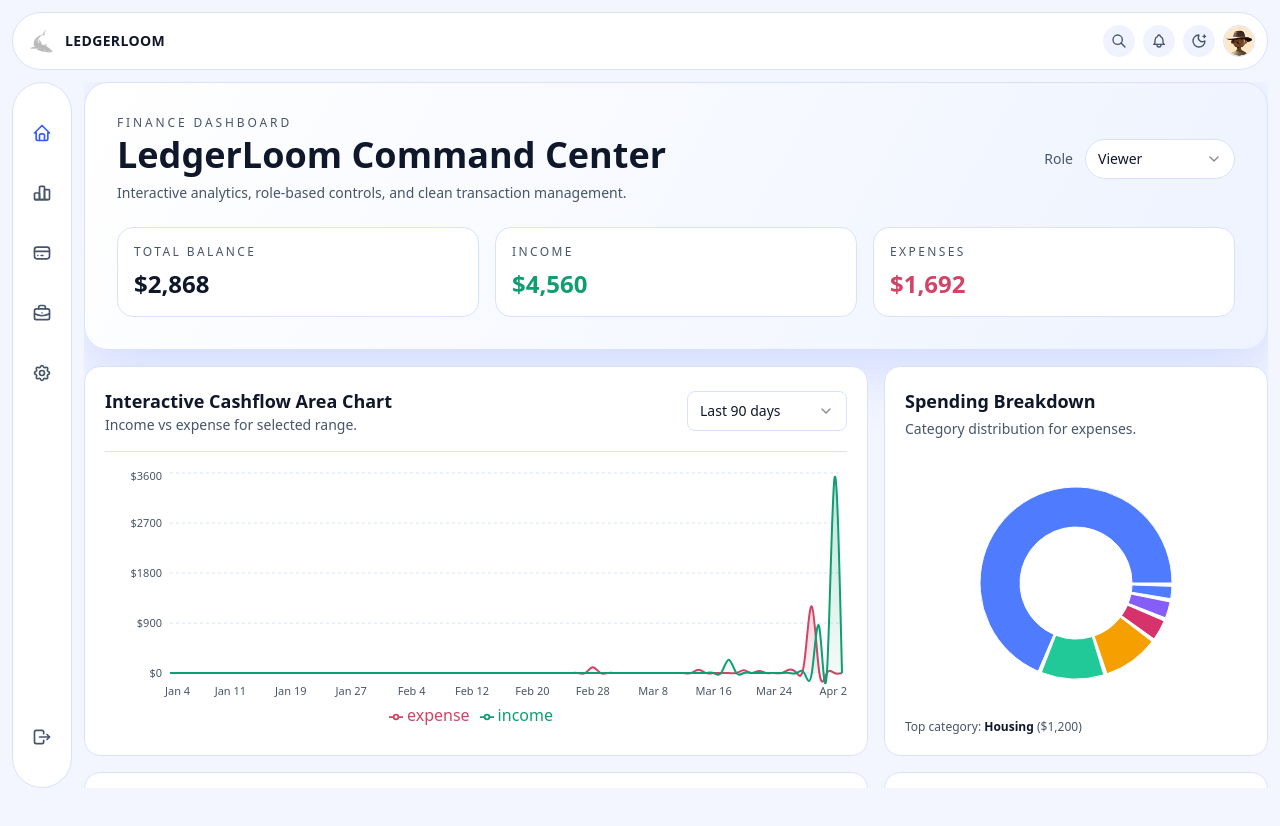
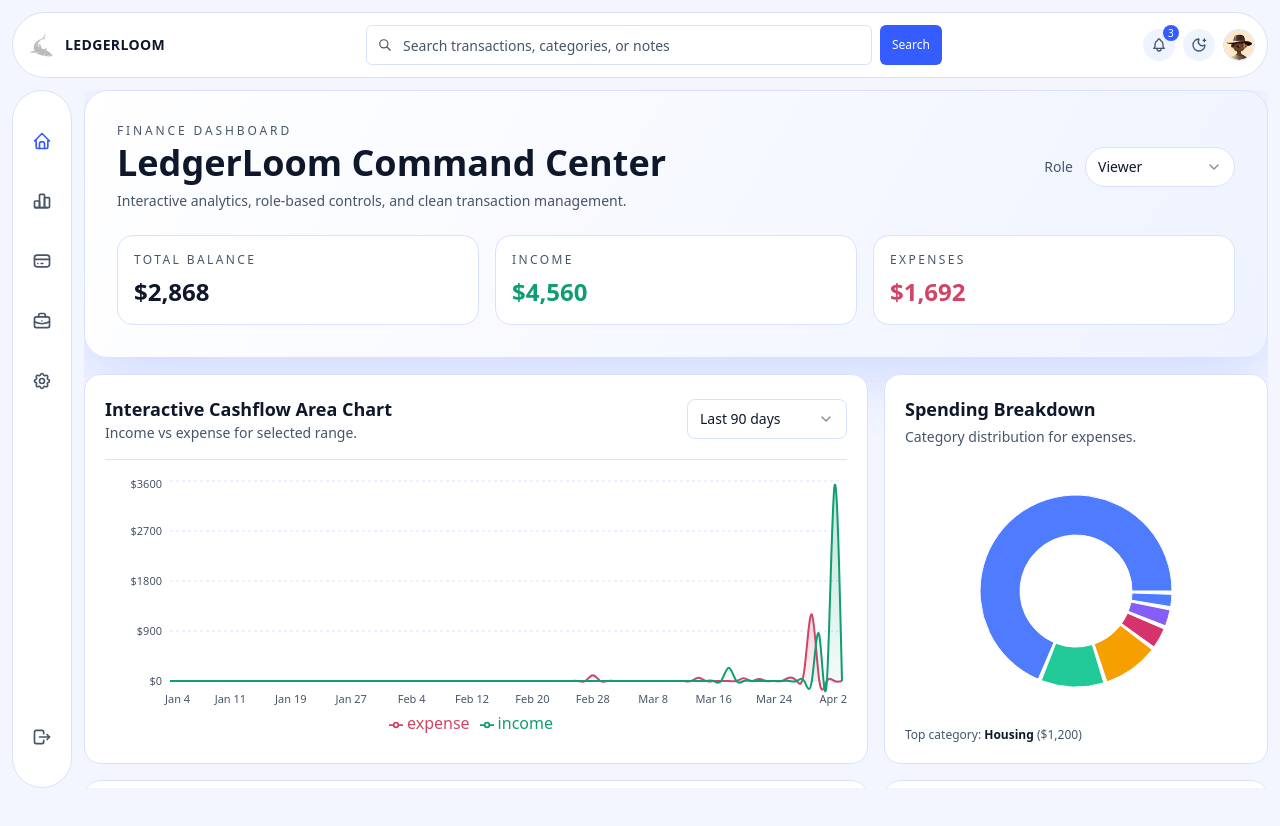
Before and after one commit to sarvesh-official/LedgerLoom, a Next.js app: page / in a window 1280 px wide. Shown: the top 826 px of the page. Built offline with nearby package versions, Linux system fonts and the light colour scheme.

Commit message:
feat: make navbar search and notifications functional with font refresh

```diff
--- a/src/app/dashboard/page.tsx
+++ b/src/app/dashboard/page.tsx
@@ -293,6 +293,27 @@ const Dashboard = () => {
     localStorage.setItem(STORAGE_KEY, JSON.stringify(state.transactions));
   }, [mounted, state.transactions]);
 
+  useEffect(() => {
+    const syncSearchFromUrl = () => {
+      const params = new URLSearchParams(window.location.search);
+      const q = params.get("q") ?? "";
+      dispatch({ type: "SET_FILTER", payload: { search: q } });
+    };
+
+    const syncSearchFromEvent = (event: Event) => {
+      const customEvent = event as CustomEvent<string>;
+      dispatch({ type: "SET_FILTER", payload: { search: customEvent.detail ?? "" } });
+    };
+
+    syncSearchFromUrl();
+    window.addEventListener("popstate", syncSearchFromUrl);
+    window.addEventListener("ledgerloom-search", syncSearchFromEvent as EventListener);
+    return () => {
+      window.removeEventListener("popstate", syncSearchFromUrl);
+      window.removeEventListener("ledgerloom-search", syncSearchFromEvent as EventListener);
+    };
+  }, []);
+
   const allCategories = useMemo(() => {
     const categories = new Set(state.transactions.map((tx) => tx.category));
     return ["all", ...Array.from(categories).sort()];
@@ -466,7 +487,7 @@ const Dashboard = () => {
         <div className="flex flex-col gap-4 md:flex-row md:items-center md:justify-between">
           <div>
             <p className="text-xs uppercase tracking-[0.24em] text-[var(--muted)]">Finance Dashboard</p>
-            <h1 className="text-3xl sm:text-4xl font-semibold text-[var(--text)] mt-1">LedgerLoom Command Center</h1>
+            <h1 className="text-3xl sm:text-4xl font-semibold text-[var(--text)] mt-1 font-[var(--font-sora)]">LedgerLoom Command Center</h1>
             <p className="text-sm text-[var(--muted)] mt-2">
               Interactive analytics, role-based controls, and clean transaction management.
             </p>
@@ -511,7 +532,7 @@ const Dashboard = () => {
         <article className="lg:col-span-2 rounded-2xl bg-[var(--panel)] border border-[var(--border)] p-4 sm:p-5">
           <div className="flex flex-col sm:flex-row sm:items-center sm:justify-between gap-3 border-b border-[var(--border)] pb-4">
             <div>
-              <h2 className="text-lg font-semibold text-[var(--text)]">Interactive Cashflow Area Chart</h2>
+              <h2 className="text-lg font-semibold text-[var(--text)] font-[var(--font-sora)]">Interactive Cashflow Area Chart</h2>
               <p className="text-sm text-[var(--muted)]">Income vs expense for selected range.</p>
             </div>
             <Select value={timeRange} onValueChange={(value) => setTimeRange(value as TimeRange)}>
@@ -582,7 +603,7 @@ const Dashboard = () => {
         </article>
 
         <article className="rounded-2xl bg-[var(--panel)] border border-[var(--border)] p-4 sm:p-5">
-          <h2 className="text-lg font-semibold text-[var(--text)]">Spending Breakdown</h2>
+          <h2 className="text-lg font-semibold text-[var(--text)] font-[var(--font-sora)]">Spending Breakdown</h2>
           <p className="text-sm text-[var(--muted)] mt-1">Category distribution for expenses.</p>
           <div className="h-64 mt-4">
             {!mounted ? (
@@ -633,7 +654,7 @@ const Dashboard = () => {
         <article className="xl:col-span-2 rounded-2xl bg-[var(--panel)] border border-[var(--border)] p-4 sm:p-5">
           <div className="flex flex-col md:flex-row gap-3 md:items-end md:justify-between">
             <div>
-              <h2 className="text-lg font-semibold text-[var(--text)]">Transactions</h2>
+              <h2 className="text-lg font-semibold text-[var(--text)] font-[var(--font-sora)]">Transactions</h2>
               <p className="text-sm text-[var(--muted)] mt-1">Search, filter, sort, and edit records.</p>
             </div>
             <div className="flex flex-wrap gap-2">
@@ -830,7 +851,7 @@ const Dashboard = () => {
         </article>
 
         <article className="rounded-2xl bg-[var(--panel)] border border-[var(--border)] p-4 sm:p-5">
-          <h2 className="text-lg font-semibold text-[var(--text)]">Admin Transaction Form</h2>
+          <h2 className="text-lg font-semibold text-[var(--text)] font-[var(--font-sora)]">Admin Transaction Form</h2>
           <p className="text-sm text-[var(--muted)] mt-1">
             {isAdmin ? "Add or edit transactions from here." : "Switch to Admin role to edit data."}
           </p>
@@ -900,7 +921,7 @@ const Dashboard = () => {
       </section>
 
       <section className="rounded-2xl bg-[var(--panel)] border border-[var(--border)] p-4 sm:p-5 mt-4">
-        <h2 className="text-lg font-semibold text-[var(--text)]">Insights</h2>
+        <h2 className="text-lg font-semibold text-[var(--text)] font-[var(--font-sora)]">Insights</h2>
         <div className="grid grid-cols-1 md:grid-cols-3 gap-3 mt-3 text-sm">
           <div className="rounded-xl bg-[var(--surface)] border border-[var(--border)] p-3 text-[var(--muted)]">
             Highest spending category:{" "}
--- a/src/components/ui/Navbar.tsx
+++ b/src/components/ui/Navbar.tsx
@@ -1,21 +1,34 @@
 "use client";
 
 import React from "react";
-import { useRouter } from "next/navigation";
+import { usePathname, useRouter } from "next/navigation";
 import { SidebarProvider, useSidebar } from "@/components/ui/SidebarLayout";
 import MobileSidebar from "@/components/MobileSidebar";
 import { IconMenu2, IconBell, IconSearch } from "@tabler/icons-react";
 import { MoonStar, SunMedium } from "lucide-react";
 import Image from "next/image";
+import { Input } from "@/components/ui/input";
+import { Button } from "@/components/ui/button";
 
 type ThemeMode = "light" | "dark";
 
 const THEME_STORAGE_KEY = "ledgerloom-theme";
 
+const sampleNotifications = [
+  { id: 1, text: "Budget alert: Housing is 12% above target.", time: "2m ago" },
+  { id: 2, text: "New income entry synced from mock API.", time: "15m ago" },
+  { id: 3, text: "Weekly summary is ready to export.", time: "1h ago" },
+];
+
 const NavbarContent = () => {
   const router = useRouter();
+  const pathname = usePathname();
   const { open, setOpen } = useSidebar();
   const [theme, setTheme] = React.useState<ThemeMode>("dark");
+  const [searchValue, setSearchValue] = React.useState("");
+  const [notifOpen, setNotifOpen] = React.useState(false);
+  const [unreadCount, setUnreadCount] = React.useState(sampleNotifications.length);
+  const notificationRef = React.useRef<HTMLDivElement>(null);
 
   React.useEffect(() => {
     const savedTheme = localStorage.getItem(THEME_STORAGE_KEY) as ThemeMode | null;
@@ -25,6 +38,30 @@ const NavbarContent = () => {
     setTheme(initialTheme);
   }, []);
 
+  React.useEffect(() => {
+    const params = new URLSearchParams(window.location.search);
+    setSearchValue(params.get("q") ?? "");
+  }, [pathname]);
+
+  React.useEffect(() => {
+    const handler = (event: MouseEvent) => {
+      if (
+        notificationRef.current &&
+        !notificationRef.current.contains(event.target as Node)
+      ) {
+        setNotifOpen(false);
+      }
+    };
+
+    if (notifOpen) {
+      document.addEventListener("mousedown", handler);
+    }
+
+    return () => {
+      document.removeEventListener("mousedown", handler);
+    };
+  }, [notifOpen]);
+
   const toggleTheme = () => {
     const nextTheme: ThemeMode = theme === "dark" ? "light" : "dark";
     setTheme(nextTheme);
@@ -32,12 +69,27 @@ const NavbarContent = () => {
     localStorage.setItem(THEME_STORAGE_KEY, nextTheme);
   };
 
+  const submitSearch = (event: React.FormEvent) => {
+    event.preventDefault();
+    const q = searchValue.trim();
+    window.dispatchEvent(new CustomEvent("ledgerloom-search", { detail: q }));
+    router.push(`/dashboard${q ? `?q=${encodeURIComponent(q)}` : ""}`);
+  };
+
+  const handleLogoClick = () => {
+    if (pathname !== "/dashboard") {
+      router.push("/dashboard");
+      return;
+    }
+    router.push("/dashboard");
+  };
+
   return (
     <>
-      <div className="w-full px-3 py-3 bg-[var(--surface)] border border-[var(--border)] text-[var(--text)] flex justify-between items-center rounded-full transition-colors duration-200">
-        <div className="flex items-center gap-2">
+      <div className="w-full px-3 py-3 bg-[var(--surface)] border border-[var(--border)] text-[var(--text)] flex justify-between items-center rounded-full transition-colors duration-200 gap-3">
+        <div className="flex items-center gap-2 shrink-0">
           <button
-            className="md:hidden flex items-center justify-center w-8 h-8"
+            className="md:hidden flex items-center justify-center w-8 h-8 cursor-pointer"
             onClick={() => setOpen(!open)}
             aria-label="Toggle sidebar"
             title="Toggle sidebar"
@@ -45,9 +97,9 @@ const NavbarContent = () => {
             <IconMenu2 size={18} className="text-[var(--text)]" />
           </button>
 
-          <div
+          <button
             className="flex items-center gap-2 cursor-pointer"
-            onClick={() => router.push("/")}
+            onClick={handleLogoClick}
           >
             <Image
               src="/images/logo.png"
@@ -57,26 +109,60 @@ const NavbarContent = () => {
               className="w-8 h-6"
             />
             <h1 className="hidden sm:block text-sm font-semibold tracking-wide">LEDGERLOOM</h1>
-          </div>
+          </button>
         </div>
 
-        <div className="flex items-center gap-2">
+        <form onSubmit={submitSearch} className="hidden md:flex flex-1 max-w-xl items-center gap-2">
+          <div className="relative flex-1">
+            <IconSearch size={14} className="absolute left-3 top-1/2 -translate-y-1/2 text-[var(--muted)]" />
+            <Input
+              value={searchValue}
+              onChange={(e) => setSearchValue(e.target.value)}
+              placeholder="Search transactions, categories, or notes"
+              className="pl-9"
+            />
+          </div>
+          <Button type="submit" size="sm" className="h-10">
+            Search
+          </Button>
+        </form>
+
+        <div className="flex items-center gap-2 shrink-0" ref={notificationRef}>
           <button
-            className="w-8 h-8 flex items-center justify-center rounded-full bg-[var(--surface-soft)] text-[var(--muted)] hover:text-[var(--text)] transition-colors"
-            title="Search"
-            aria-label="Search"
-          >
-            <IconSearch size={16} />
-          </button>
-          <button
-            className="w-8 h-8 flex items-center justify-center rounded-full bg-[var(--surface-soft)] text-[var(--muted)] hover:text-[var(--text)] transition-colors"
+            className="relative w-8 h-8 flex items-center justify-center rounded-full bg-[var(--surface-soft)] text-[var(--muted)] hover:text-[var(--text)] transition-colors cursor-pointer"
+            onClick={() => {
+              setNotifOpen((prev) => !prev);
+              setUnreadCount(0);
+            }}
             title="Notifications"
             aria-label="Notifications"
           >
             <IconBell size={16} />
+            {unreadCount > 0 && (
+              <span className="absolute -top-1 -right-1 min-w-4 h-4 px-1 text-[10px] bg-[var(--brand)] text-white rounded-full flex items-center justify-center">
+                {unreadCount}
+              </span>
+            )}
           </button>
+
+          {notifOpen && (
+            <div className="absolute right-3 top-16 w-80 max-w-[92vw] rounded-2xl border border-[var(--border)] bg-[var(--surface)] shadow-[0_12px_40px_var(--ring)] z-50">
+              <div className="px-4 py-3 border-b border-[var(--border)]">
+                <p className="text-sm font-semibold">Notifications</p>
+              </div>
+              <ul className="max-h-72 overflow-y-auto">
+                {sampleNotifications.map((item) => (
+                  <li key={item.id} className="px-4 py-3 border-b border-[var(--border)] last:border-b-0">
+                    <p className="text-sm text-[var(--text)]">{item.text}</p>
+                    <p className="text-xs text-[var(--muted)] mt-1">{item.time}</p>
+                  </li>
+                ))}
+              </ul>
+            </div>
+          )}
+
           <button
-            className="w-8 h-8 flex items-center justify-center rounded-full bg-[var(--surface-soft)] text-[var(--muted)] hover:text-[var(--text)] transition-colors"
+            className="w-8 h-8 flex items-center justify-center rounded-full bg-[var(--surface-soft)] text-[var(--muted)] hover:text-[var(--text)] transition-colors cursor-pointer"
             onClick={toggleTheme}
             title="Toggle theme"
             aria-label="Toggle theme"
@@ -95,6 +181,19 @@ const NavbarContent = () => {
         </div>
       </div>
 
+      <div className="md:hidden mt-2">
+        <form onSubmit={submitSearch} className="flex items-center gap-2">
+          <Input
+            value={searchValue}
+            onChange={(e) => setSearchValue(e.target.value)}
+            placeholder="Search transactions"
+          />
+          <Button type="submit" size="sm">
+            Go
+          </Button>
+        </form>
+      </div>
+
       <MobileSidebar />
     </>
   );
```
Also changed, not shown: src/app/layout.tsx (+7 -2 lines).
